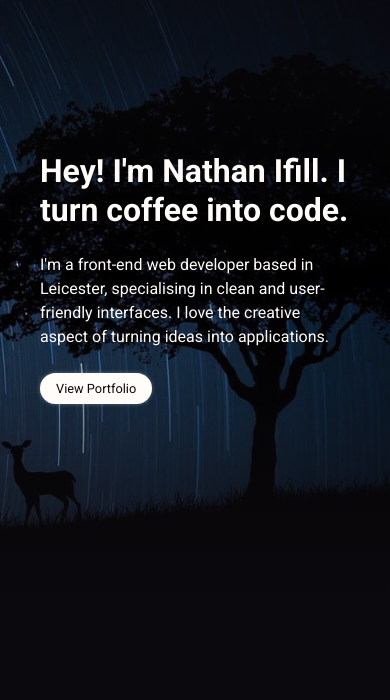
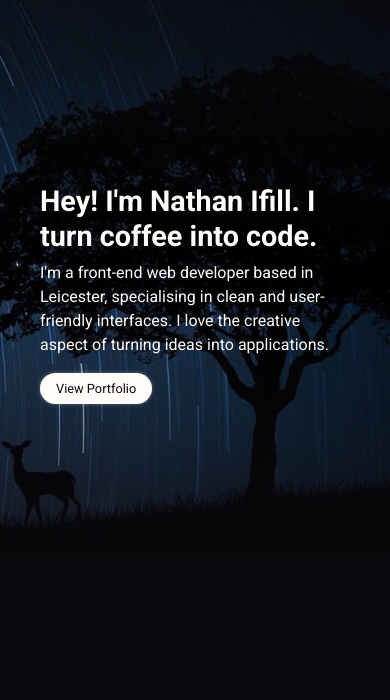
Before and after one commit to nathanifill/nathanifill.github.io, a website: page index.html in a window 390 px wide. Shown: the part 144-844 px from the top of the page. Drawn offline with Linux system fonts and the light colour scheme; grey boxes are pictures that could not be loaded.

Commit message:
Add more responsive styles to headings and fix modal bug on mobile

```diff
--- a/index.html
+++ b/index.html
@@ -213,10 +213,10 @@
         </section>
     </main>
     <div id="modal" class="modal__window">
-        <a href="#top" class="modal__close--giant"></a>
+        <a href="#" class="modal__close--giant"></a>
         <div class="modal__container">
-            <a href="#top" title="Close" class="modal__close">&times;</a>
-            <h3 class="modal__heading">Hover your mouse over the moon.</h3>
+            <a href="#" title="Close" class="modal__close">&times;</a>
+            <h3 class="modal__heading">Click the moon.</h3>
             <p class="modal__message">There's a surprise waiting for you there!</p>
         </div>
     </div>
--- a/sass/components/_heading.scss
+++ b/sass/components/_heading.scss
@@ -5,6 +5,10 @@
     max-width: 50%;
 
     @include respond(tab-port) {
+        margin: 0;
+    }
+
+    @include respond(phone) {
         max-width: 100%;
     }
 
@@ -14,8 +18,13 @@
         font-weight: 700;
         line-height: 1.2;
 
-        @include respond(phone) {
-            font-size: 4rem;
+        @include respond(tab-land) {
+            font-size: 4.8rem;
+        }
+
+        @include respond(tab-port) {
+            font-size: 3.6rem;
+            padding-top: 5rem;
         }
     }
 
@@ -48,7 +57,11 @@
         font-size: 2.8rem;
         padding: 1rem 0;
 
-        @include respond(phone) {
+        @include respond(tab-land) {
+            font-size: 2.4rem;
+        }
+
+        @include respond(tab-port) {
             font-size: 2rem;
         }
     }
```
Also changed, not shown: css/main.comp.css, css/main.css, css/main.prefix.css.
